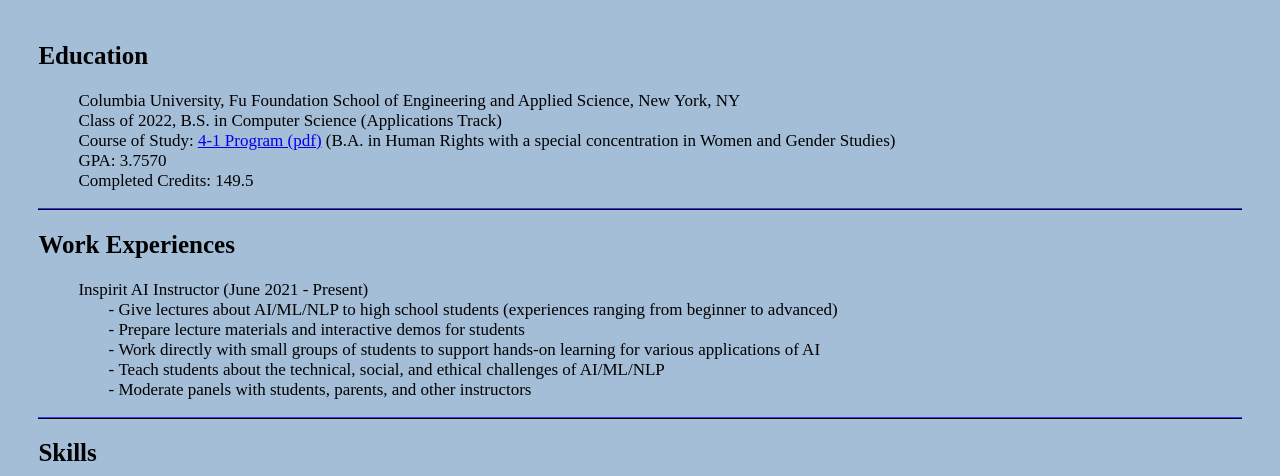
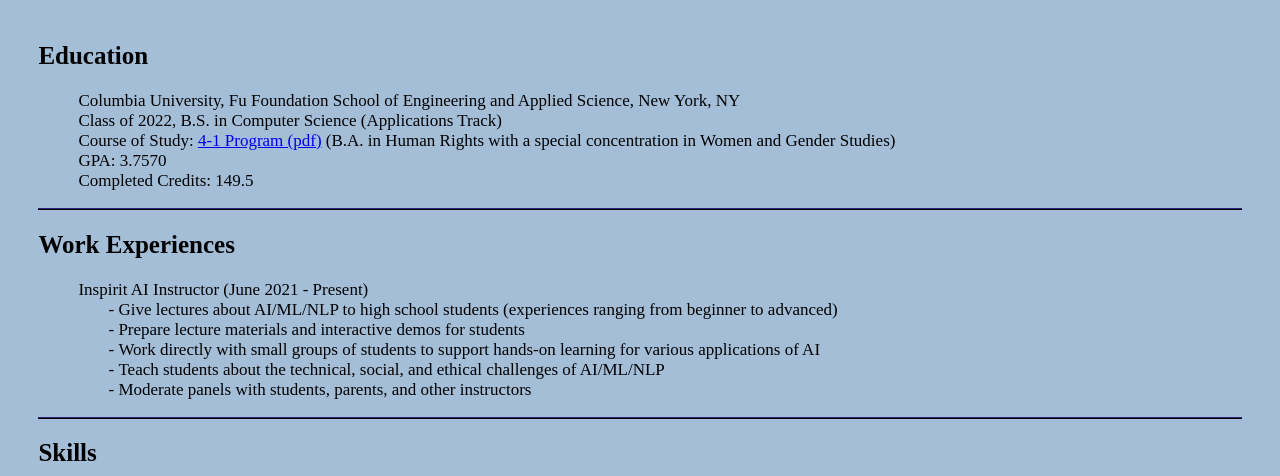
Before and after one commit to sedona-thomas/Sedona-Website, a plain HTML site: page index.html in a window 1280 px wide. Shown: the part 281-757 px from the top of the page. Drawn offline with Linux system fonts and the light colour scheme.

Commit message:
Update main.css

```diff
--- a/styles/main.css
+++ b/styles/main.css
@@ -56,7 +56,7 @@ hr {
   display: block;
   height: 1px;
   border: 0;
-  border-top: 1px solid #3333ff;
+  border-top: 1px solid #2b2973 /*#3333ff*/;
   margin: 1em 0;
   padding: 0;
 }
```
